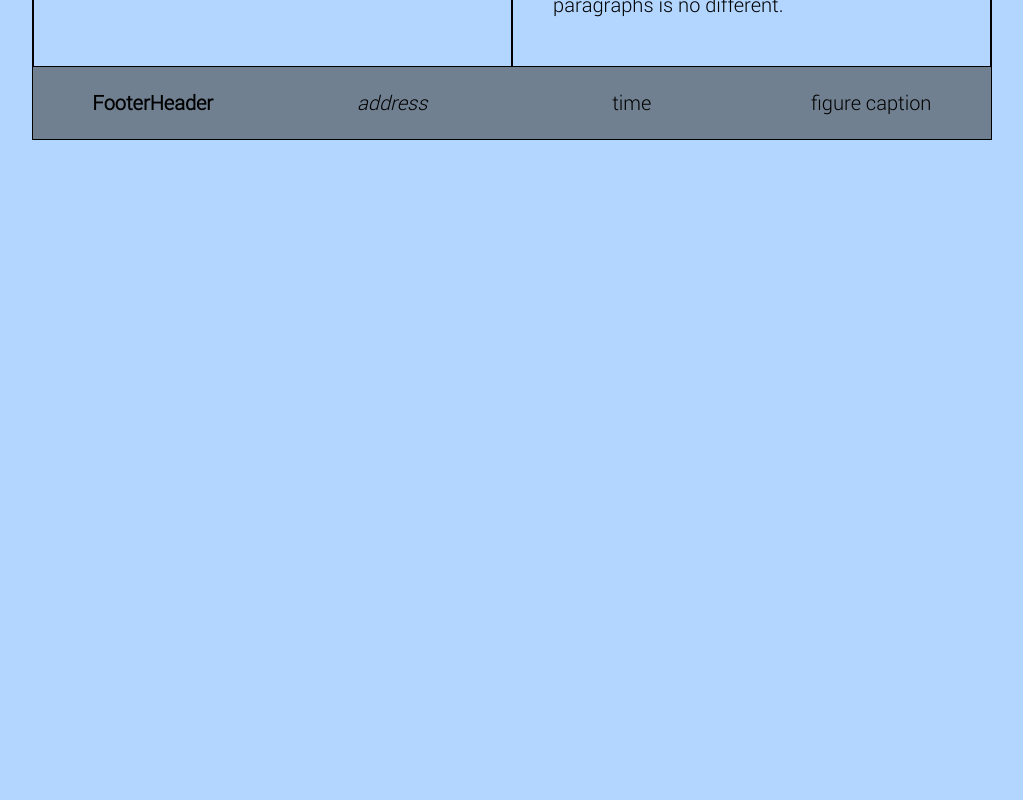
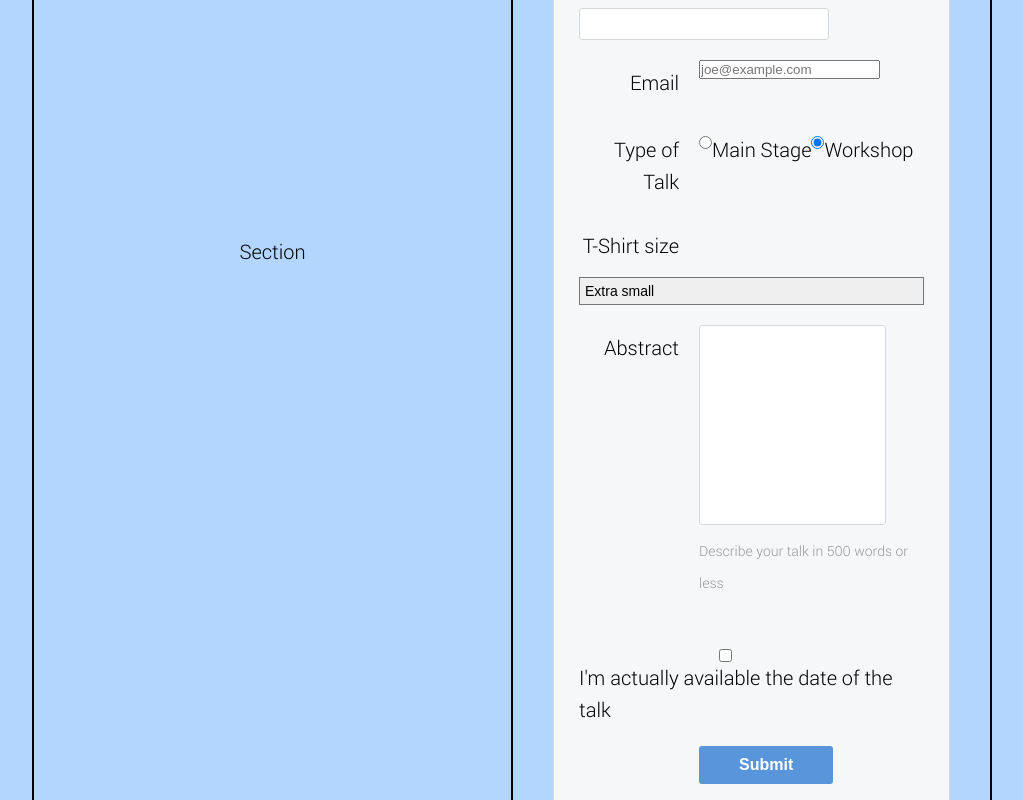
Before and after one commit to jolaya182/testLinter, a React app: page / in a window 1280 px wide. Shown: the part 660-1460 px from the top of the page, without its empty margins (128-1151 px from the left). Before the commit the page ends 800 px from the top, so only its background shows below. Built offline with nearby package versions, Linux system fonts and the light colour scheme.

Commit message:
added form styling and form onto the webpage

```diff
--- /dev/null
+++ b/src/components/Form.jsx
@@ -0,0 +1,208 @@
+/* eslint-disable react/jsx-one-expression-per-line */
+/* eslint-disable no-unused-vars */
+/**
+ * title: Form.js
+ *
+ * date: / /
+ *
+ * author: javier olaya
+ *
+ * description: component to hold the picture
+ */
+
+import React from 'react';
+
+export default class Form extends React.Component {
+  constructor(props) {
+    super(props);
+    this.state = {
+      username: 'admin',
+      password: 'password',
+      token: ''
+    };
+  }
+
+  componentDidMount = () => {
+    const token = sessionStorage.getItem('jwtToken');
+    console.log('token', token);
+    if (!token || token === '') return;
+    const options = {
+      method: 'GET',
+      headers: {
+        Authorization: `Bearer ${token}`,
+        Accept: 'application/json',
+        'Content-Type': 'application/json'
+      }
+      // "body": JSON.stringify(data)
+    };
+    console.log('options', options);
+    const url = 'http://localhost:8000';
+    this.myFetch(url, options, this.handleLoginReAuthentication);
+  };
+
+  onUsernameChange = e => {
+    e.preventDefault();
+    console.log('onUsernameChange');
+  };
+
+  onPasswordChange = e => {
+    e.preventDefault();
+    console.log('onPasswordChange');
+  };
+
+  validation = e => {};
+
+  submitCredentials = e => {
+    e.preventDefault();
+    const { username, password } = this.state;
+    const data = { username, password };
+    console.log('submiting credentials');
+    const options = {
+      method: 'POST',
+      headers: { 'Content-Type': 'application/json;charset=utf-8' },
+      body: JSON.stringify(data)
+    };
+    const url = 'http://localhost:8000/login';
+    this.myFetch(url, options, this.handleLoginSuccessFailure);
+  };
+
+  myFetch = async (url, options, callback) => {
+    console.log('myFetch');
+    await fetch(url, options)
+      .then(response => {
+        // console.log("response", response);
+        return response.json();
+      })
+      .then(json => {
+        callback(json);
+        // this.setState()
+      })
+      .catch(error => {
+        console.log('current Error:', error);
+      });
+  };
+
+  handleLoginSuccessFailure = json => {
+    const { success, token, messsage } = json;
+    console.log('successful json:', json);
+    if (success) {
+      this.succussfulLogin(token);
+    } else {
+      this.unsuccesfulLogin(messsage);
+    }
+  };
+
+  handleLoginReAuthentication = json => {
+    const { success, token, messsage } = json;
+    if (success) {
+      // this.succussfulLogin(token);
+      console.log('you are currently logged in');
+    } else {
+      // this.unsuccesfulLogin(messsage)
+      alert('please log in');
+    }
+  };
+
+  succussfulLogin = token => {
+    this.setSession(token);
+  };
+
+  unsuccesfulLogin = messsage => {
+    console.log('unsuccessful login:', messsage);
+  };
+
+  setSession = token => {
+    sessionStorage.setItem('jwtToken', token);
+    this.setState(() => ({ token }));
+  };
+
+  logout = () => {
+    sessionStorage.removeItem('jwtToken');
+  };
+
+  render() {
+    const {
+      submitCredentials,
+      onUsernameChange,
+      onPasswordChange,
+      logout
+    } = this;
+    const { username, password } = this.state;
+    return (
+      <div>
+        <header className="speakerFormHeader">
+          <h1>Speaker submision</h1>
+          <p>
+            <em>Want to speak at our conference? Fill out this form</em>
+          </p>
+        </header>
+        <form action="" method="get" className="speakerForm">
+          <div className="formRow">
+            <label htmlFor="fullName">Name</label>
+            <input id="fullName" name="fullName" type="text" />
+          </div>
+          <div className="formRow">
+            <label htmlFor="email">Email</label>
+            <input
+              id="email"
+              name="email"
+              type="email"
+              placeholder="joe@example.com"
+            />
+          </div>
+          <fieldset className="legacyFormRow">
+            <legend>Type of Talk</legend>
+            <input
+              id="talkType1"
+              name="talkType"
+              type="radio"
+              value="mainStage"
+            />
+            <label htmlFor="talkType2" className="radioLabel">
+              Main Stage
+            </label>
+            <input
+              id="talkType2"
+              name="talkType"
+              type="radio"
+              value="workshop"
+              checked
+            />
+            <label htmlFor="talkType2" className="radioLabel">
+              Workshop
+            </label>
+          </fieldset>
+          <div className="formRow">
+            <label htmlFor="tShirt">T-Shirt size</label>
+            <select id="tShirt" name="tShirt">
+              <option value="xs">Extra small</option>
+              <option value="s">Small</option>
+              <option value="m">Medium</option>
+              <option value="l">Large</option>
+            </select>
+          </div>
+          <div className="formRow">
+            <label htmlFor="abstract">Abstract</label>
+            <textarea id="abstract" name="abstract" />
+            <div className="instructions">
+              Describe your talk in 500 words or less
+            </div>
+          </div>
+          <div className="formRow">
+            <label className="checkboxLabel" htmlFor="available" />
+            <input
+              id="available"
+              name="available"
+              type="checkbox"
+              value="isAvailable"
+            />
+            <span> {`I'm actually available the date of the talk `} </span>
+          </div>
+          <div className="formRow">
+            <button>Submit</button>
+          </div>
+        </form>
+      </div>
+    );
+  }
+}
--- a/src/css/index.scss
+++ b/src/css/index.scss
@@ -1,41 +1,51 @@
+// create the fonts
 @font-face {
   font-family: 'Roboto';
-  src:url("../webFonts/roboto_light_macroman/Roboto-Light-webfont.woff") format('woff');
+  src: url('../webFonts/roboto_light_macroman/Roboto-Light-webfont.woff')
+    format('woff');
   font-style: normal;
   font-weight: 300;
 }
 
 @font-face {
   font-family: 'Roboto Light Italic';
-  src: url("../webFonts/roboto_lightitalic_macroman/Roboto-LightItalic-webfont.woff") format('woff');
+  src: url('../webFonts/roboto_lightitalic_macroman/Roboto-LightItalic-webfont.woff')
+    format('woff');
   font-style: italic;
   font-weight: 300;
 }
 
 @font-face {
   font-family: 'Roboto Bold';
-  src: url("../webFonts/roboto_bold_macroman/Roboto-Bold-webfont.woff") format('woff');
+  src: url('../webFonts/roboto_bold_macroman/Roboto-Bold-webfont.woff')
+    format('woff');
   font-style: normal;
   font-weight: 700;
 }
-.column {
-  display: flex;
-  flex-direction: column;
-  flex-wrap: wrap;
-  width: 100%;
-}
 
-.row {
-  display: flex;
-  flex-direction: row;
-  // flex-basis: 100%;
-  flex: 1;
-}
-
-$main-font: Roboto,sans-serif;
+$main-font: Roboto, sans-serif;
 //html, body, #app, #app>div{
 // height:100%;
 //}
+
+//change this to fit in as form component
+// body {
+//   color: #5d6063;
+//   background-color: #eaedf0;
+//   font-family: 'Helvetica', 'Arial', sans-serif;
+//   font-size: 16px;
+//   line-height: 1.3;
+
+//   display: flex;
+//   flex-direction: column;
+//   align-items: center;
+// }
+
+.formContainer {
+  display: flex;
+  flex-direction: column;
+  align-items: center;
+}
 
 body,
 html {
@@ -56,11 +66,11 @@ strong {
   font-weight: bold;
 }
 
-.paragraph-ident p{
+.paragraph-ident p {
   text-indent: 1em;
-  margin-bottom:0;
+  margin-bottom: 0;
 }
-.paragraph-ident  p:first-child {
+.paragraph-ident p:first-child {
   text-indent: 0;
 }
 
@@ -86,7 +96,142 @@ a {
     text-decoration: underline;
   }
 }
+.column {
+  display: flex;
+  flex-direction: column;
+  flex-wrap: wrap;
+  width: 100%;
+}
 
+.row {
+  display: flex;
+  flex-direction: row;
+  // flex-basis: 100%;
+  flex: 1;
+}
+
+//form
+.speakerFormHeader {
+  text-align: center;
+  background-color: #f6f7f8;
+  border: 1px solid #d6d9dc;
+  border-radius: 3px;
+
+  // width: 80%;
+  margin: 40px 0;
+  padding: 50px;
+}
+
+.speakerFormHeader h1 {
+  font-size: 30px;
+  margin-bottom: 20px;
+}
+
+.speakerForm {
+  background-color: #f6f7f8;
+  border: 1px solid #d6d9dc;
+  border-radius: 3px;
+
+  // width: 80%;
+  padding: 25px;
+  margin: 0 0 40px 0;
+}
+
+.formRow {
+  margin-bottom: 40px;
+  display: flex;
+  justify-content: flex-start;
+  flex-direction: column;
+  flex-wrap: wrap;
+}
+
+.formRow input[type='text'],
+.form-row input[type='email'] {
+  background-color: #ffffff;
+  border: 1px solid #d6d9dc;
+  border-radius: 3px;
+  width: 100%;
+  padding: 7px;
+  font-size: 14px;
+}
+
+.formRow input[type='text']:invalid,
+.formRow input[type='email']:invalid {
+  border: 1px solid #d55c5f;
+  color: D55c5f;
+  box-shadow: none; //remove default red glow in firefox
+}
+.formRow label {
+  margin-bottom: 15px;
+}
+
+.legacyFormRow {
+  border: none;
+  margin-bottom: 40px;
+}
+
+.legacyFormRow legend {
+  margin-bottom: 15px;
+}
+
+.legacyFormRow input[type='radio'] {
+  margin-top: 2px;
+}
+
+.legacyFormRow .radioLabel,
+.legacyFormRow input[type='radio'] {
+  float: left;
+}
+
+.formRow select {
+  width: 100%;
+  padding: 5px;
+  font-size: 14px;
+  -webkit-appearance: none;
+}
+
+.formRow textarea {
+  font-family: 'Helvetica', 'Ariel', sans-serif;
+  font-size: 14px;
+
+  border: 1px solid #d6d9dc;
+  border-radius: 3px;
+
+  min-height: 200px;
+  margin-bottom: 10px;
+  padding: 7px;
+  resize: none;
+}
+
+.formRow .instructions {
+  color: #999999;
+  font-size: 14px;
+  margin-bottom: 30px;
+}
+
+.formRow .checkboxLabel {
+  margin-bottom: 0;
+}
+
+.formRow button {
+  font-size: 16px;
+  font-weight: bold;
+  color: #ffffff;
+  border: none;
+  border-radius: 3px;
+  background-color: #5995da;
+  padding: 10px 40px;
+  cursor: pointer;
+}
+
+.formRow button:hover {
+  background-color: #76aeed;
+}
+.formRow button:active {
+  background-color: #407fc7;
+}
+
+// unfound page
 div.whoops404 {
   position: fixed;
   top: 0;
@@ -129,10 +274,11 @@ div.whoops404 {
   box-sizing: border-box;
 }
 
+// webpage css
 #app {
   height: 100%;
-  width: 100%;
-  align-items: stretch;
+  // width: 100%; // check if it works without responsive design
+  // align-items: stretch;
 }
 
 div.page {
@@ -181,16 +327,16 @@ nav.mainMenu {
 
 .rightBody {
   width: 100%;
-   min-height: 100%;
+  min-height: 100%;
   display: flex;
   flex-direction: column;
   align-self: stretch;
 }
 
-.MiddleWrapper{
+.MiddleWrapper {
   display: flex;
   flex-direction: row;
-  flex:1;
+  flex: 1;
 }
 
 .MiddleSection {
@@ -221,14 +367,16 @@ nav.mainMenu {
   border: 1px solid black;
   padding: 2em 2em;
 }
-.secticle h2{
+.secticle h2 {
   font-size: 30px;
-  margin-bottom:.7em;
+  margin-bottom: 0.7em;
 }
-.secticle p, .section figure{
+.secticle p,
+.section figure {
   // margin-bottom: 1em;
 }
-.secticle p:last-child, .section figure:last-child{
+.secticle p:last-child,
+.section figure:last-child {
   margin-bottom: 0;
 }
 
@@ -245,6 +393,8 @@ nav.mainMenu {
   justify-content: center;
   align-items: center;
 }
+
+//form css
 
 // section, article, aside, footer, header, nav {
 //   display: block;
@@ -266,18 +416,8 @@ nav.mainMenu {
 
   .rightBody {
     width: 100%;
-    display:block;
+    display: block;
   }
-
-  // .MiddleSection {
-  //   width: 100%;
-  // }
-
-  // .footerClass {
-  //   width: 100%;
-  //   height: auto;
-  //   background-color: slategrey;
-  // }
 }
 
 /* Tablet */
@@ -313,7 +453,6 @@ nav.mainMenu {
     display: flex;
     flex-wrap: wrap;
   }
-
 }
 
 /* Desktop */
@@ -325,6 +464,7 @@ nav.mainMenu {
     width: 960px;
     margin: auto;
     height: 100%;
+    // flex-wrap: nowrap;
   }
 
   .secticle {
@@ -359,12 +499,71 @@ nav.mainMenu {
   }
 
   .footerClass {
-    height: 10%;
-    width: 100%;
-    background-color: slategrey;
-    align-self: flex-end;
+    // height: 10%;
+    // width: 100%;
+    // background-color: slategrey;
+    // align-self: flex-end;
   }
   .footerPiece {
     width: 25%;
   }
+  .MiddleWrapper {
+    flex: none;
+  }
 }
+
+//only for form use
+@media only screen and (min-width: 700px) {
+  .speakerFormHeader,
+  .speakerForm {
+    // width: 600px;
+  }
+  .formRow {
+    flex-direction: row;
+    align-items: flex-start; //avoid streching
+    margin-bottom: 20px;
+  }
+
+  .formRow input[type='text'],
+  .form-row input[type='email'],    /* Add */
+  .form-row select,                 /* These */
+  .form-row textarea {
+    /* Selectors */
+    width: 250px;
+    height: initial;
+  }
+
+  .formRow label {
+    text-align: right;
+    width: 120px;
+    margin-top: 7px;
+    padding-right: 20px;
+  }
+
+  .legacyFormRow {
+    margin-bottom: 10px;
+  }
+
+  .legacyFormRow legend {
+    width: 120px;
+    text-align: right;
+    padding-right: 20px;
+  }
+
+  .legacyFormRow legend {
+    float: left;
+  }
+
+  .formRow .instructions {
+    margin-left: 120px;
+  }
+
+  .formRow .checkboxLabel {
+    margin-left: 120px;
+    width: auto;
+  }
+
+  .formRow button {
+    margin-left: 120px;
+  }
+}
--- a/src/page/MiddleBody.jsx
+++ b/src/page/MiddleBody.jsx
@@ -10,6 +10,7 @@
  */
 // main menu page component
 import React from 'react';
+import Form from '../components/Form';
 
 // import { NavLink } from 'react-router-dom';
 // bring what ever component to render
@@ -26,7 +27,9 @@ const MiddleBody = () => (
         <h3 className=" MiddleTopBody">MiddleTopBody</h3>
       </header>
       <section className="secticle">Section</section>
-      <section className="secticle">Section</section>
+      <section className="secticle formContainer">
+        <Form />
+      </section>
       <article className="secticle">Article</article>
       <article className="secticle paragraph-ident">
         <h2>Web Fonts</h2>
```
Also changed, not shown: src/components/LoginForm.jsx (+5 -5 lines), .eslintrc.json, 3 other files (tests, documents, lock files or other folders).
